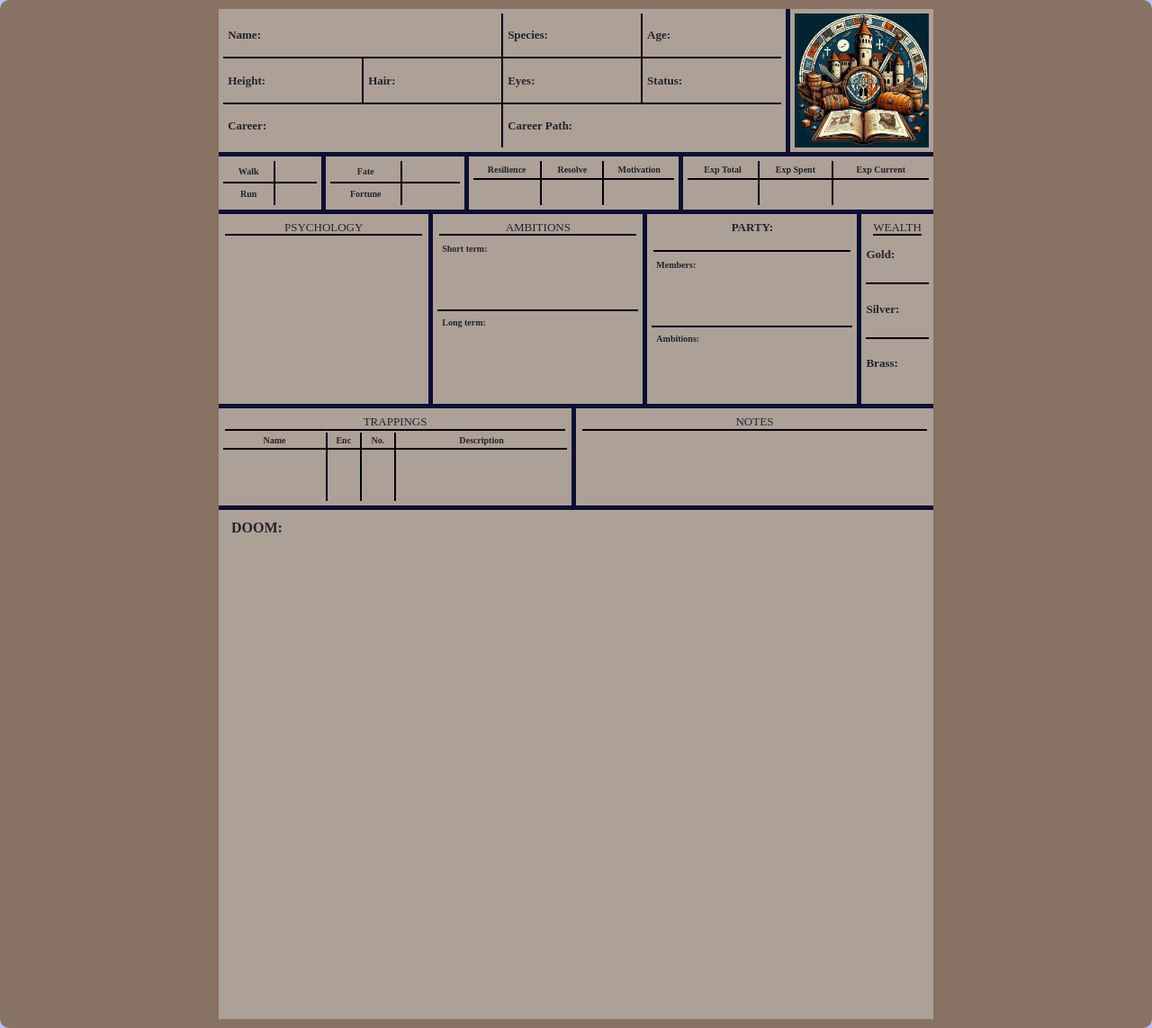
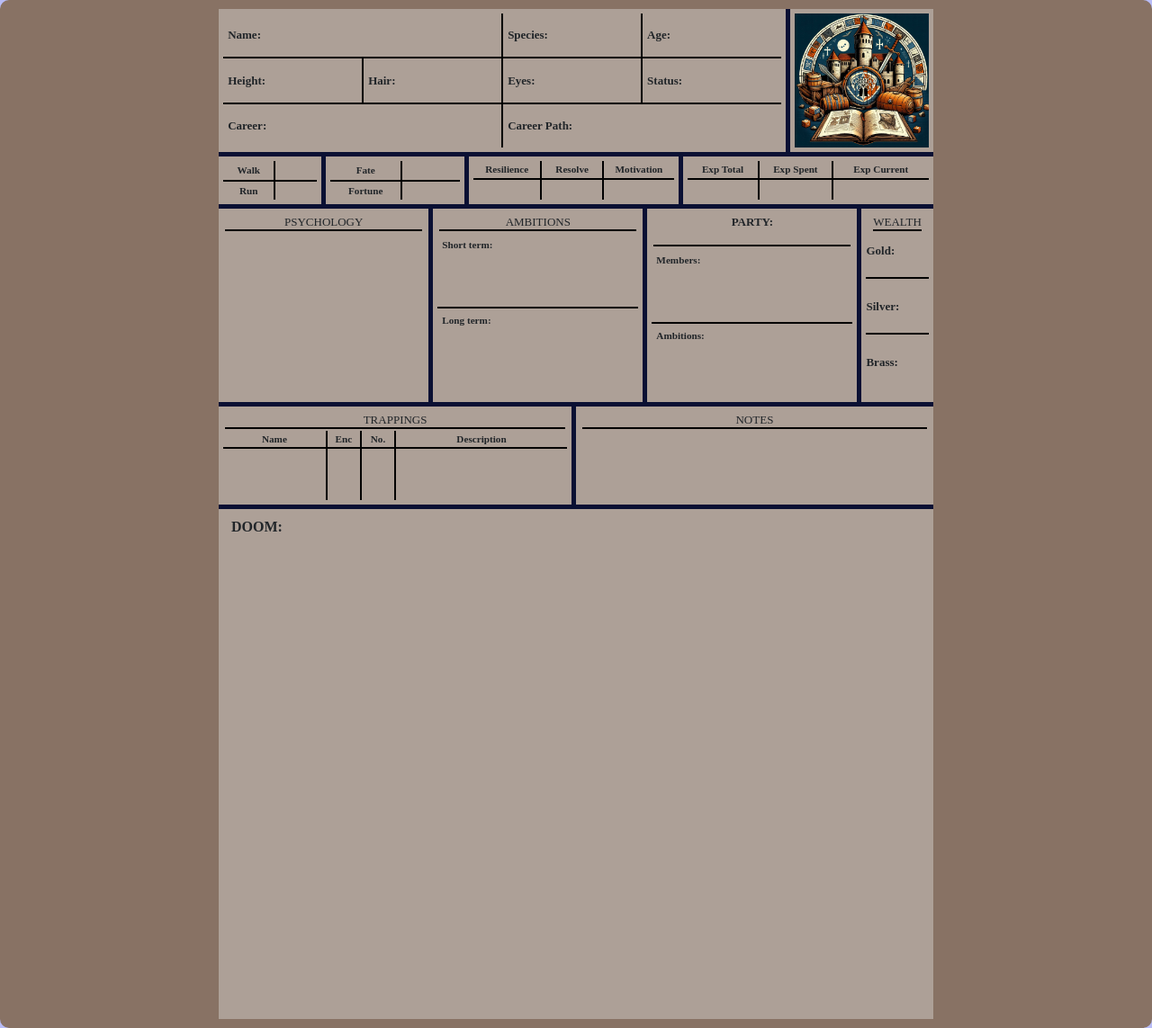
Before and after one commit to JESvane99/RPG_character_sheet, a Flask app: template src/templates/character_fluff_page.html in a window 1280 px wide. Shown: the part 58-1201 px from the top of the page at 90% size. Run offline with Flask 3, Linux system fonts and the light colour scheme; the template is opened without the code that fills it, so the values that code supplies are empty; some web fonts are replaced.

Commit message:
recalibration of font size

```diff
--- a/src/static/style.css
+++ b/src/static/style.css
@@ -23,14 +23,13 @@ body {
 
 .sheet-container {
     padding: 10px;
-    overflow: auto;
     background-color: rgb(136, 114, 100);
     border-radius: 10px;
 }
 .page-container {
     width: 210mm;
     height: 297mm;
-    font-size: x-small;
+    font-size: 0.7rem;
     font-weight: bold;
     margin: 0 auto;
     display: flex;
@@ -139,7 +138,7 @@ table th:last-child {
 }
 .input-number, .number {
     font-family: "Oldenburg";
-    font-size: small;
+    font-size: 0.7rem;
 }
 .input-text, textarea {
     font-family: "Shantell Sans";
@@ -272,7 +271,7 @@ table th:last-child {
 .two-block {
     width: 50%;
     text-align: center;
-    height: 100%;
+    height: auto;
 }
 .three-block {
     width: 36%;
```
